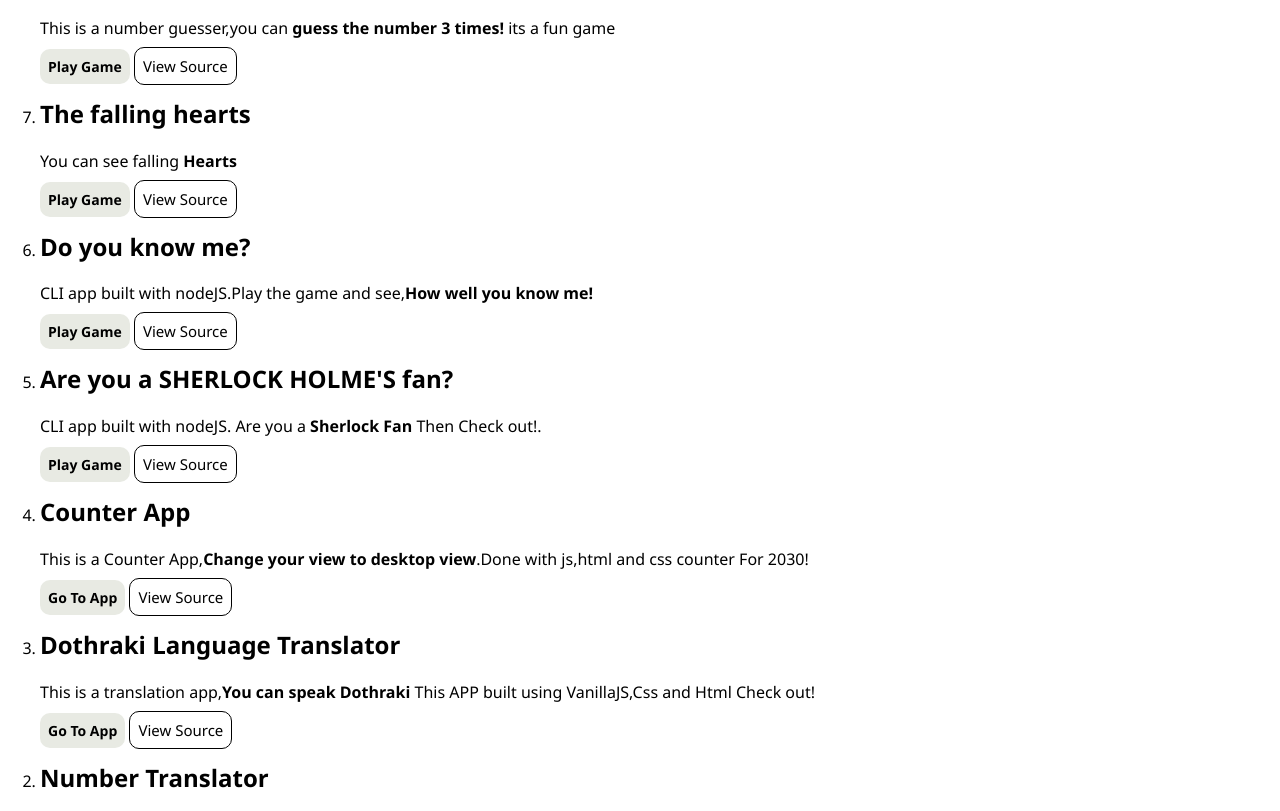
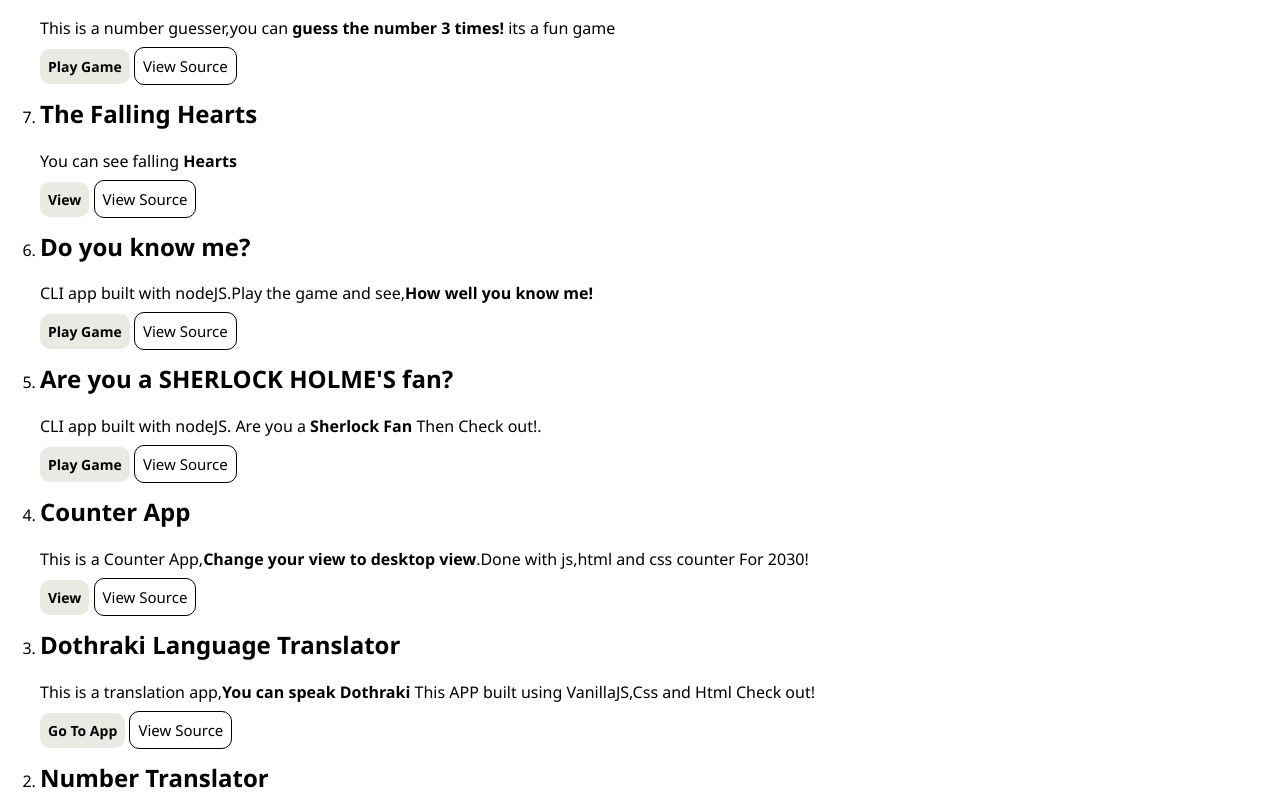
Before and after one commit to rahul5564/portfolio, a plain HTML site: page projects.html in a window 1280 px wide. Shown: the part 280-1091 px from the top of the page. Drawn offline with Linux system fonts and the light colour scheme.

Commit message:
updated projects.html

```diff
--- a/projects.html
+++ b/projects.html
@@ -27,13 +27,13 @@
 
        <li><h2>Number Guesser</h2></li>
           <p>This is a number guesser,you can <b> guess the number 3 times!</b> its a fun game</p>
-          <a class="primary-link" href="https://repl.it/@rahulreddy07/program-ex-131415?embed=1&output=1#index.js">Play Game</a>
-          <a id="secondary" href="https://repl.it/@rahulreddy07/program-ex-131415#index.js">View Source</a>
+          <a class="primary-link" href="https://guessing01.netlify.app/">Play Game</a>
+          <a id="secondary" href="https://github.com/rahul5564/numberguess">View Source</a>
 
-       <li><h2>The falling hearts</h2></li>
+       <li><h2>The Falling Hearts</h2></li>
           <p>You can see falling<b> Hearts</b></p>
-          <a class="primary-link" href="https://repl.it/@rahulreddy07/program-ex-131415?embed=1&output=1#index.js">Play Game</a>
-          <a id="secondary" href="https://repl.it/@rahulreddy07/program-ex-131415#index.js">View Source</a>
+          <a class="primary-link" href="https://hearts00.netlify.app/">View</a>
+          <a id="secondary" href="https://github.com/rahul5564/hearts">View Source</a>
 
 
       <li><h2>Do you know <b>me?</b></h2></li>
@@ -48,7 +48,7 @@
 
       <li><h2>Counter App</h2></li>
       <p>This is a Counter App,<b>Change your view to desktop view</b>.Done with js,html and css counter For 2030!</p>
-      <a class="primary-link" href="https://timer01.netlify.app/">Go To App</a>
+      <a class="primary-link" href="https://timer01.netlify.app/">View</a>
       <a id="secondary" href="https://github.com/rahul5564/countdown-timer">View Source</a>
 
       <li><h2>Dothraki Language Translator</h2></li>
@@ -69,8 +69,8 @@
   <footer class="btm-layer">
     <h2>Connect</h2>
     <a href="https://www.instagram.com/raghavendrareddy_s/" class="blw-layer">Instagram</a>
-    <a href="" class="blw-layer">GitHub</a>
-    <a href="" class="blw-layer">Twitter</a>
+    <a href="https://github.com/rahul5564" class="blw-layer">GitHub</a>
+    <a href="https://twitter.com/Rahul56763234" class="blw-layer">Twitter</a>
   </footer>
 </body>
 </html>
```
